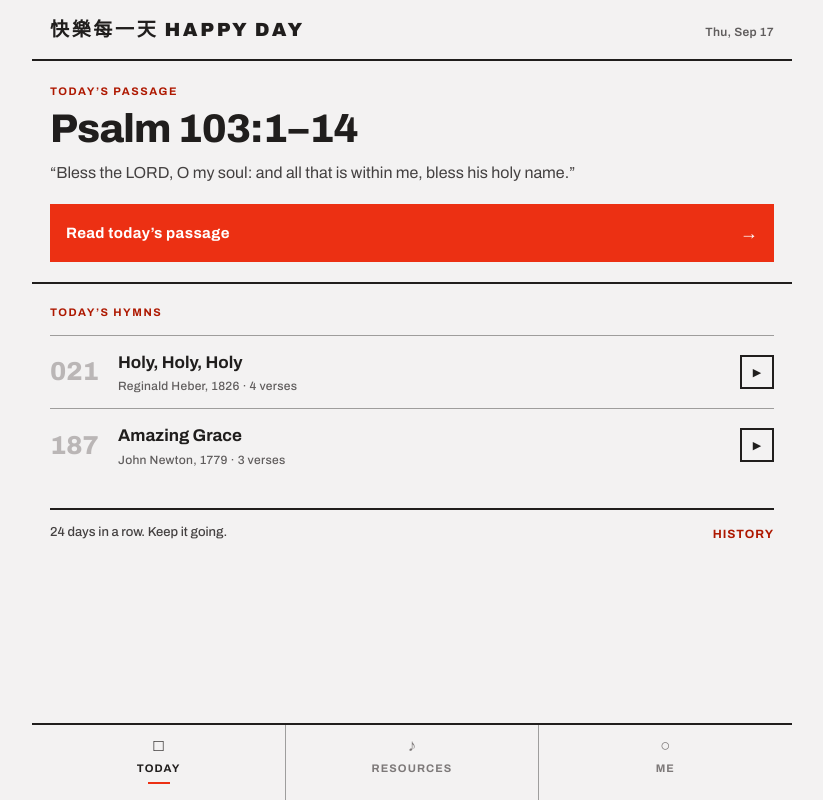
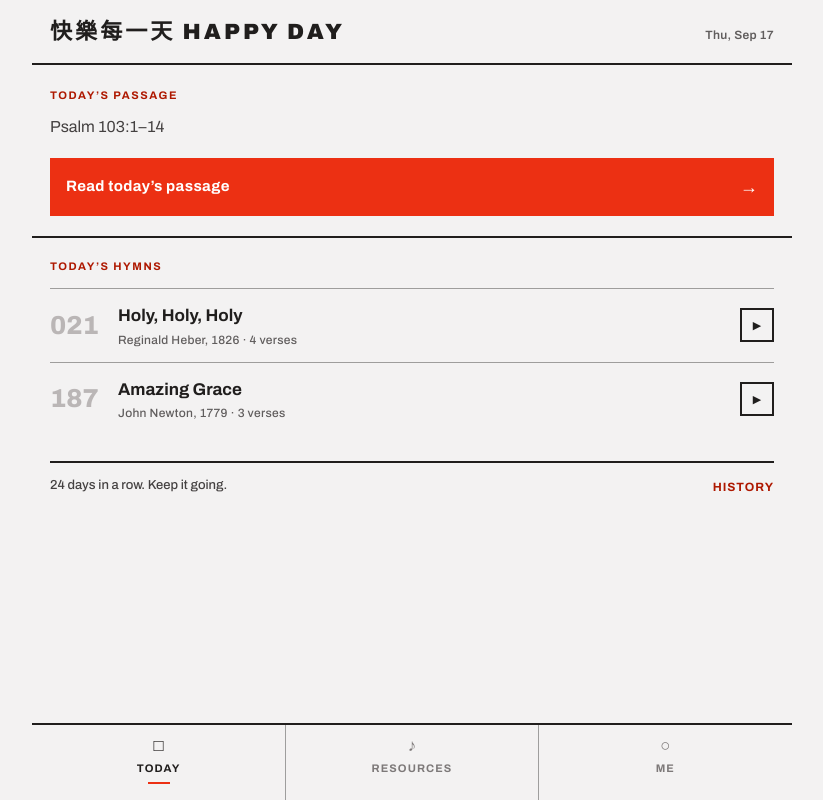
Before and after one commit to calvinko/HappyDay, a React (Vite) app: page / in a window 1280 px wide. Shown: the whole page, without its empty margins (228-1051 px from the left). Built offline with nearby package versions, Linux system fonts and the light colour scheme.

Commit message:
update look

```diff
--- a/src/components/HappyDayApp.tsx
+++ b/src/components/HappyDayApp.tsx
@@ -204,7 +204,7 @@ function HappyDayApp({
         {screen === 'home' && homeLayout === 'poster' && (
           <div className="animate-hd-in">
             <div className="flex items-baseline justify-between border-b-2 border-ink px-[18px] pt-4 pb-3.5">
-              <span className="text-[19px] font-black tracking-[0.14em]">
+              <span className="text-[22px] font-black tracking-[0.14em]">
                 快樂每一天 HAPPY DAY
               </span>
               <span className="text-xs font-semibold tracking-wide text-ash-700">
@@ -214,11 +214,8 @@ function HappyDayApp({
 
             <section className="border-b-2 border-ink px-[18px] pt-[22px] pb-5">
               <div className={`${KICKER} mb-2.5`}>TODAY&rsquo;S PASSAGE</div>
-              <h1 className="mb-3 text-[40px] leading-[0.98] font-extrabold tracking-[-0.02em]">
+              <p className="mb-[18px] text-base leading-relaxed text-ash-800 [text-wrap:pretty]">
                 {content.passage}
-              </h1>
-              <p className="mb-[18px] text-base leading-relaxed text-ash-800 [text-wrap:pretty]">
-                &ldquo;{VERSES[0]}&rdquo;
               </p>
               <button
                 type="button"
```
Also changed, not shown: 1 other file (tests, documents, lock files or other folders).
